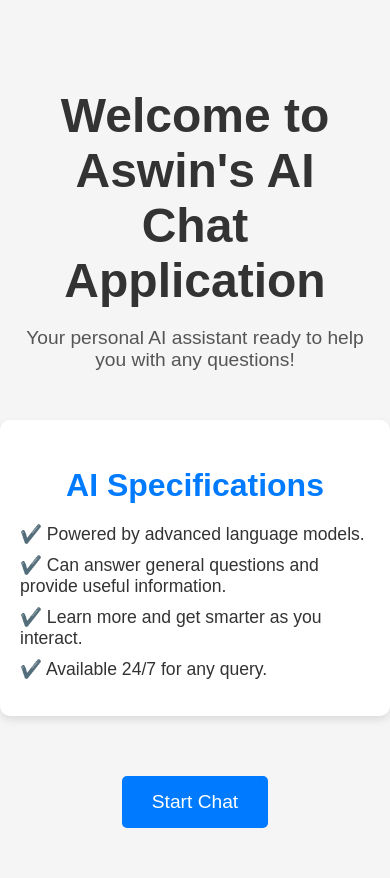
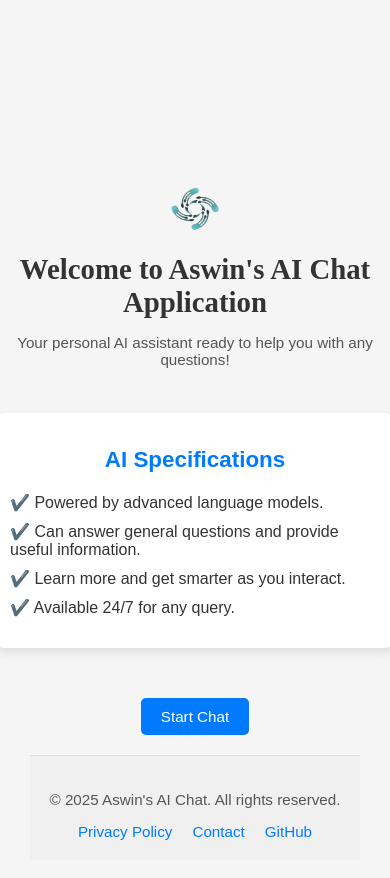
Before and after one commit to Aswin0056/Aswin-s-AI, a React (Create React App) app: page / in a window 390 px wide. Shown: the top 878 px of the page. Built offline with nearby package versions, Linux system fonts and the light colour scheme.

Commit message:
updated title

```diff
--- a/public/index.html
+++ b/public/index.html
@@ -24,7 +24,7 @@
       work correctly both with client-side routing and a non-root public URL.
       Learn how to configure a non-root public URL by running `npm run build`.
     -->
-    <title>React App</title>
+    <title>Aswin's AI</title>
   </head>
   <body>
     <noscript>You need to enable JavaScript to run this app.</noscript>
--- a/src/components/ChatBox.js
+++ b/src/components/ChatBox.js
@@ -1,7 +1,7 @@
 import React, { useState } from "react";
 import Message from "./Message";
 import axios from "axios";
-import "./ChatBox.css";
+import "../styles/ChatBox.css";
 
 const ChatBox = () => {
   const [userMessage, setUserMessage] = useState("");
--- a/src/components/HomePage.js
+++ b/src/components/HomePage.js
@@ -1,10 +1,11 @@
 import React from 'react';
 import { Link } from 'react-router-dom';
-import '../components/HomePage.css'; // or wherever you saved the CSS file
+import '../styles/HomePage.css'; // or wherever you saved the CSS file
 
 const HomePage = () => {
   return (
     <div className="homepage">
+      <img src={`${process.env.PUBLIC_URL}/logo192.png`} alt="logo" className="home-logo" />
       <header>
         <h1>Welcome to Aswin's AI Chat Application</h1>
         <p>Your personal AI assistant ready to help you with any questions!</p>
@@ -25,6 +26,17 @@ const HomePage = () => {
           <button className="chat-button">Start Chat</button>
         </Link>
       </div>
+
+      <footer class="footer">
+  <p>© 2025 Aswin's AI Chat. All rights reserved.</p>
+  <div class="footer-links">
+    <a href="/privacy">Privacy Policy</a>
+    <a href="/contact">Contact</a>
+    <a href="https://github.com/your-repo" target="#">GitHub</a>
+  </div>
+</footer>
+
+
     </div>
   );
 };
--- a/src/components/Message.js
+++ b/src/components/Message.js
@@ -1,5 +1,5 @@
 import React from "react";
-import "./Message.css";
+import "../styles/Message.css";
 
 const Message = ({ sender, text }) => {
   return (
--- a/src/components/HomePage.css
+++ b/src/styles/HomePage.css
@@ -5,6 +5,12 @@ body {
     margin: 0;
     padding: 0;
   }
+
+.home-logo{
+    height: 80px;
+    width: 100px;
+}
+
 
   /* Main container for the homepage */
   .homepage {
@@ -15,6 +21,7 @@ body {
     height: 100vh;
     text-align: center;
     padding: 20px;
+    margin-top: 100px;
   }
 
   /* Header styles */
@@ -95,3 +102,105 @@ body {
     font-size: 1rem;
     color: #888;
   }
+
+
+
+  @media screen and (max-width: 768px) {
+    .homepage {
+      padding: 10px;
+    }
+
+    .home-logo {
+      height: 60px;
+      width: 80px;
+    }
+
+    .homepage h1 {
+      font-size: 2.2rem;
+    }
+
+    .homepage p {
+      font-size: 1rem;
+    }
+
+    .homepage section {
+      padding: 15px;
+      margin-bottom: 30px;
+    }
+
+    .homepage h2 {
+      font-size: 1.6rem;
+    }
+
+    .homepage ul li {
+      font-size: 1rem;
+    }
+
+    .chat-button {
+      padding: 12px 24px;
+      font-size: 1rem;
+    }
+
+    .footer {
+      font-size: 0.9rem;
+    }
+  }
+
+  @media screen and (max-width: 480px) {
+    .home-logo {
+      height: 50px;
+      width: 70px;
+    }
+
+    .homepage h1 {
+      font-size: 1.8rem;
+      font-family: cursive;
+    }
+
+    .homepage p {
+      font-size: 0.95rem;
+    }
+
+    .homepage h2 {
+      font-size: 1.4rem;
+    }
+
+    .chat-button {
+      padding: 10px 20px;
+      font-size: 0.95rem;
+    }
+
+    .footer {
+      font-size: 0.85rem;
+    }
+    /* .homepage{
+      margin-top: 40px;
+    } */
+  }
+
+
+  .footer {
+    margin-top: 40px;
+    padding: 20px;
+    background-color: #f0f0f0;
+    text-align: center;
+    font-size: 0.95rem;
+    color: #666;
+    border-top: 1px solid #ddd;
+    position: relative;
+  }
+
+  .footer-links {
+    margin-top: 10px;
+  }
+
+  .footer-links a {
+    margin: 0 10px;
+    color: #007bff;
+    text-decoration: none;
+    transition: color 0.3s ease;
+  }
+
+  .footer-links a:hover {
+    color: #0056b3;
+  }
```
Also changed, not shown: src/styles/ChatBox.css (renamed from src/components/ChatBox.css), src/styles/Message.css (renamed from src/components/Message.css), 1 other file (tests, documents, lock files or other folders).
